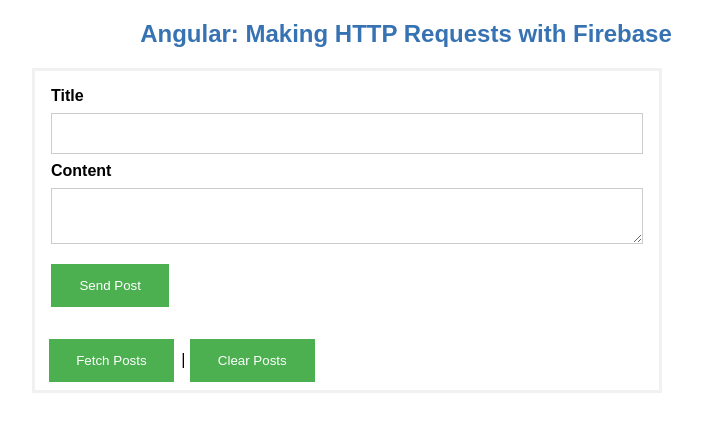
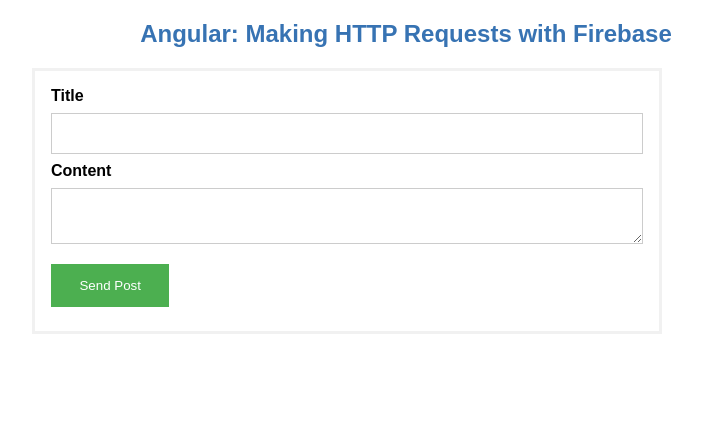
Before and after one commit to MonaliSorathiya/Angular-HTTP-requests-with-Firebase, an Angular app: page / in a window 1280 px wide. Shown: the top 432 px of the page, without its empty margins (234-936 px from the left). Built offline with nearby package versions, Linux system fonts and the light colour scheme.

Commit message:
Update UI

```diff
--- a/src/app/app.component.css
+++ b/src/app/app.component.css
@@ -35,27 +35,7 @@
   width: 20%;
 
 }
-.fetchbutton{
-    background-color: #4CAF50;
-    color: white;
-    padding: 14px 5px;
-    margin: 8px 0;
-    border: none;
-    cursor: pointer;
-    width:20%;
 
-    margin-right: 3px;
-    margin-left: 14px;
-}
-.clearbutton{
-    background-color: #4CAF50;
-    color: white;
-    padding: 14px 5px;
-    margin: 8px 0;
-    border: none;
-    cursor: pointer;
-    width:20%;
-}
 .formcontainer {
   padding: 16px;
 
--- a/src/app/app.component.html
+++ b/src/app/app.component.html
@@ -5,21 +5,14 @@
 <body>
   <h2 class="headingtitle">Angular: Making HTTP Requests with Firebase </h2>
 
-<form #postForm="ngForm">
+<form #postForm="ngForm" >
   <div class="formcontainer">
     <label><b>Title</b></label>
-    <input type="text" class="titleinput"/>
+    <input type="text" class="titleinput" required/>
     <label ><b>Content</b></label>
     <textarea id="content" class="contenttextarea" required></textarea>
     <button type="submit" class="postbutton">Send Post</button>
   </div>
-  <div>
-    <div>
-      <button class="fetchbutton">Fetch Posts</button>
-      |
-      <button class="clearbutton">Clear Posts</button>
-    </div>
-  </div>
 </form>
 </body>
 </html>
--- a/src/app/app.component.ts
+++ b/src/app/app.component.ts
@@ -1,4 +1,6 @@
 import { Component } from '@angular/core';
+
+
 
 @Component({
   selector: 'app-root',
@@ -7,7 +9,6 @@
 })
 export class AppComponent {
 
-
   constructor() {}
 
   ngOnInit() {}
```
